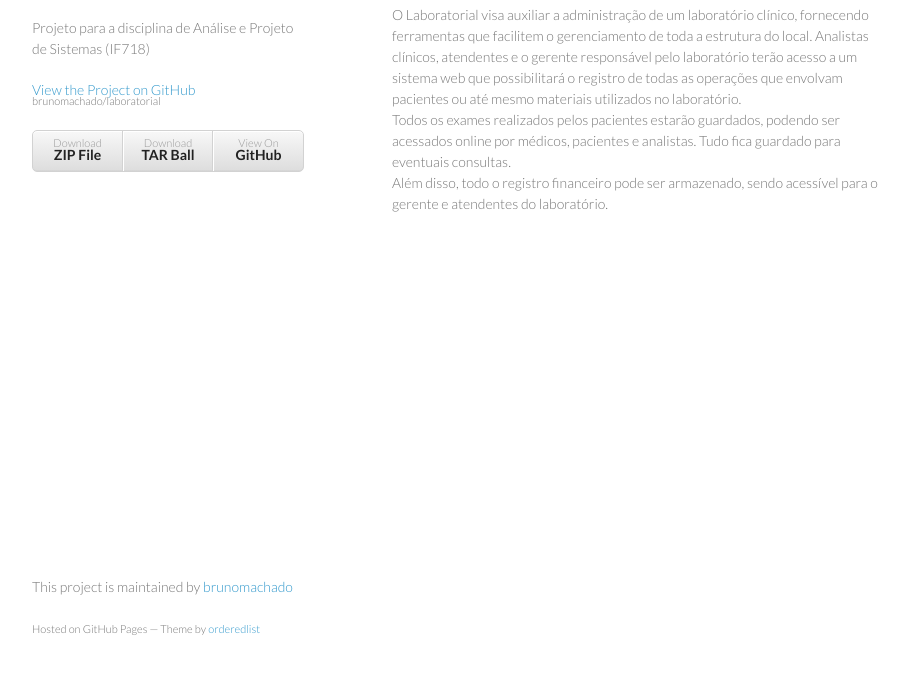
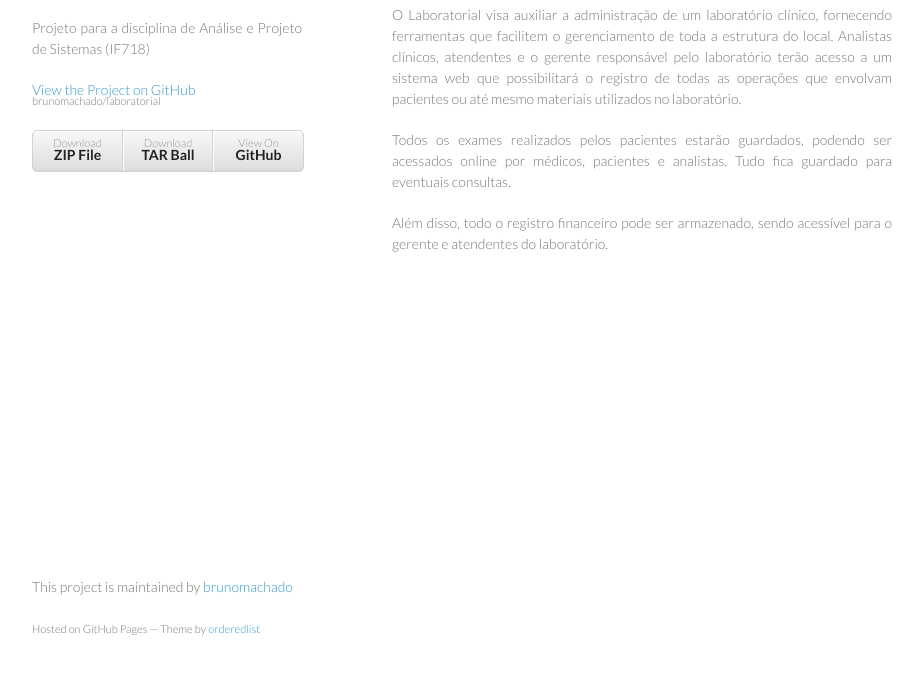
Before and after one commit to brunomachado/laboratorial, a plain HTML site: page index.html in a window 1280 px wide. Shown: the part 92-766 px from the top of the page, without its empty margins (178-1101 px from the left). Drawn offline with Linux system fonts and the light colour scheme.

Commit message:
Modifica exibição de texto explicativo do projeto

```diff
--- a/index.html
+++ b/index.html
@@ -30,10 +30,9 @@
       <section>
         <h3>Qual o propósito do projeto?</h3>
 
-<p>O Laboratorial visa auxiliar a administração de um laboratório clínico, fornecendo ferramentas que facilitem o gerenciamento de toda a estrutura do local. Analistas clínicos, atendentes e o gerente responsável pelo laboratório terão acesso a um sistema web que possibilitará o registro de todas as operações que envolvam pacientes ou até mesmo materiais utilizados no laboratório.<br>
-Todos os exames realizados pelos pacientes estarão guardados, podendo ser acessados online por médicos, pacientes e analistas. Tudo fica guardado para eventuais consultas.<br>
-Além disso, todo o registro financeiro pode ser armazenado, sendo acessível para o gerente e atendentes do laboratório.
-</p>
+<p>O Laboratorial visa auxiliar a administração de um laboratório clínico, fornecendo ferramentas que facilitem o gerenciamento de toda a estrutura do local. Analistas clínicos, atendentes e o gerente responsável pelo laboratório terão acesso a um sistema web que possibilitará o registro de todas as operações que envolvam pacientes ou até mesmo materiais utilizados no laboratório.</p>
+<p>Todos os exames realizados pelos pacientes estarão guardados, podendo ser acessados online por médicos, pacientes e analistas. Tudo fica guardado para eventuais consultas.</p>
+<p>Além disso, todo o registro financeiro pode ser armazenado, sendo acessível para o gerente e atendentes do laboratório.</p>
       </section>
       <footer>
         <p>This project is maintained by <a href="https://github.com/brunomachado">brunomachado</a></p>
--- a/stylesheets/styles.css
+++ b/stylesheets/styles.css
@@ -43,6 +43,10 @@ a small {
   color:#777;
   margin-top:-0.6em;
   display:block;
+}
+
+p {
+  text-align: justify;
 }
 
 .wrapper {
```
